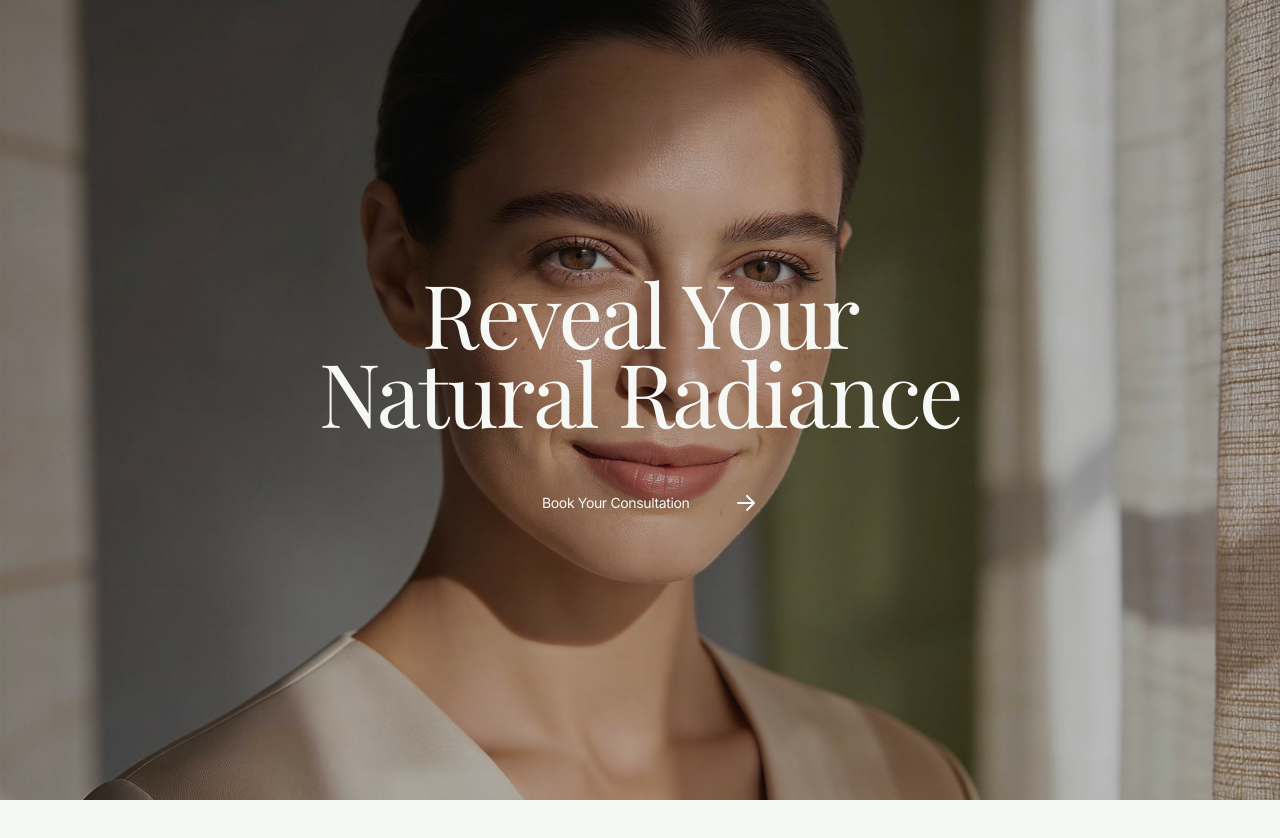
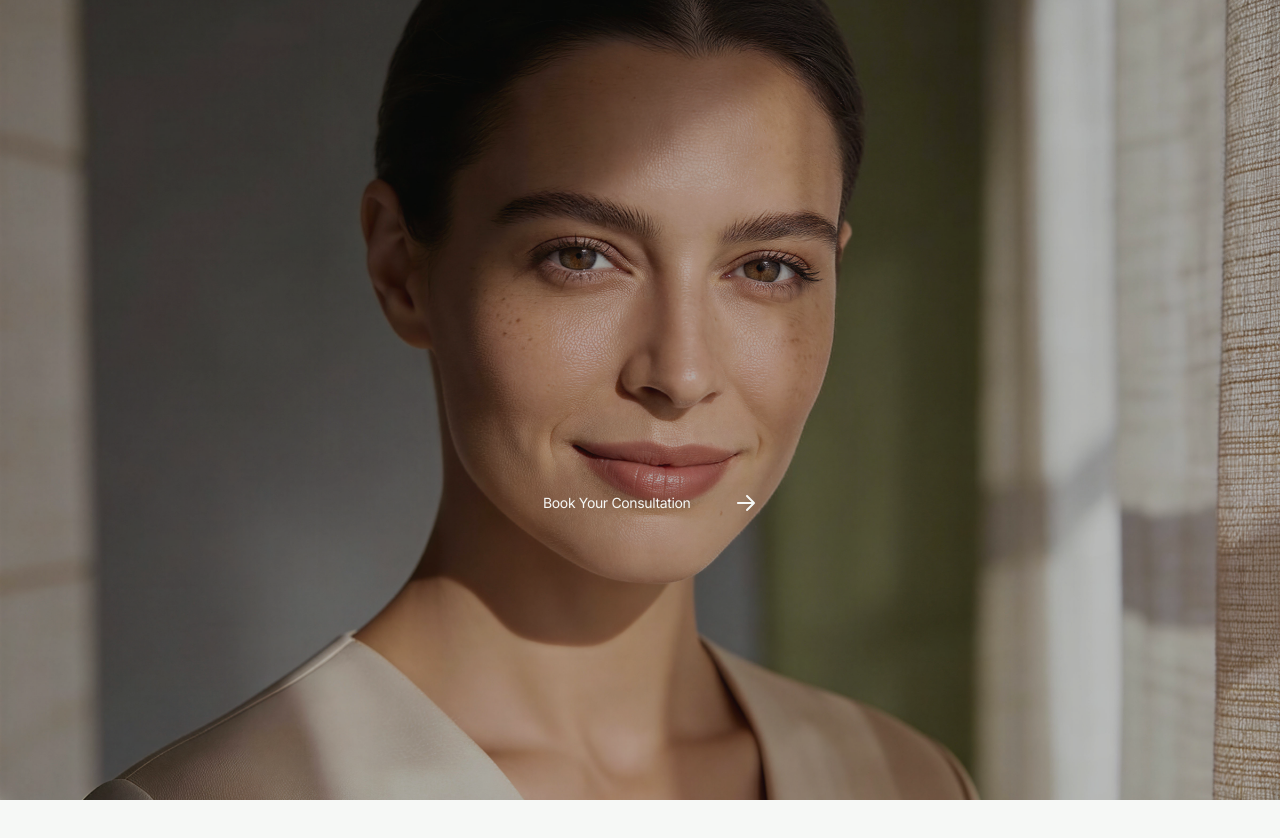
Before and after one commit to ashman02/lumea-in-motion, a Next.js app: page / in a window 1280 px wide. Shown: the top 838 px of the page. Before the commit the page ends 800 px from the top, so only its background shows below. Built offline with nearby package versions, Linux system fonts and the light colour scheme; a web font is replaced by a local one.

Commit message:
Hero section animation is done. also added scroll smoother with the help of GSAP

```diff
--- /dev/null
+++ b/app/components/SmoothScrollerProvider.tsx
@@ -0,0 +1,43 @@
+"use client";
+import gsap from "gsap";
+import { ScrollSmoother } from "gsap/ScrollSmoother";
+import { ScrollTrigger } from "gsap/ScrollTrigger";
+import React, { useEffect, useRef } from "react";
+
+// we have to register both scroll trigger and scroll smoother
+gsap.registerPlugin(ScrollSmoother, ScrollTrigger);
+
+const SmoothScrollerProvider = ({
+    children,
+}: {
+    children: React.ReactNode;
+}) => {
+    const scrollSmootherRef = useRef<ScrollSmoother>(null);
+    useEffect(() => {
+        // Before creating kill the previous one
+        if (scrollSmootherRef.current) {
+            scrollSmootherRef.current.kill();
+        }
+
+        scrollSmootherRef.current = ScrollSmoother.create({
+            smooth: 1.5,
+            effects: true,
+            normalizeScroll: true,
+            smoothTouch: 0.1,
+        });
+
+        // kill the instance before unmount
+        return () => {
+            if (scrollSmootherRef.current) {
+                scrollSmootherRef.current.kill();
+            }
+        };
+    }, []);
+    return (
+        <div id="smooth-wrapper">
+            <div id="smooth-content">{children}</div>
+        </div>
+    );
+};
+
+export default SmoothScrollerProvider;
--- a/app/layout.tsx
+++ b/app/layout.tsx
@@ -1,6 +1,7 @@
 import type { Metadata } from "next";
 import { Playfair_Display, Inter } from "next/font/google";
 import "./globals.css";
+import SmoothScrollerProvider from "./components/SmoothScrollerProvider";
 
 const headingFont = Playfair_Display({
     variable: "--font-playfair",
@@ -27,7 +28,7 @@ export default function RootLayout({
             <body
                 className={`${headingFont.variable} ${secondaryFont.variable} antialiased`}
             >
-        {children}
+                <SmoothScrollerProvider>{children}</SmoothScrollerProvider>
             </body>
         </html>
     );
--- a/app/page.tsx
+++ b/app/page.tsx
@@ -1,9 +1,49 @@
+"use client";
 import Image from "next/image";
 import { homeData } from "./utils/data";
 import Button from "./components/Button";
 import Link from "next/link";
+import gsap from "gsap";
+import { useGSAP } from "@gsap/react";
+import { useRef } from "react";
+import { SplitText } from "gsap/SplitText";
+
+gsap.registerPlugin(useGSAP, SplitText);
 
 export default function Home() {
+    const heroHeadingRef = useRef<HTMLHeadingElement>(null);
+    const heroBtnRef = useRef<HTMLAnchorElement>(null);
+    useGSAP(() => {
+        // Hero Section Animations
+        SplitText.create(heroHeadingRef.current, {
+            type: "lines",
+            autoSplit: true,
+            onSplit: (self) => {
+                gsap.fromTo(
+                    self.lines,
+                    {
+                        y: "100%",
+                        opacity: 0,
+                    },
+                    {
+                        y: 0,
+                        opacity: 1,
+                        duration: 0.6,
+                        ease: "power1.out",
+                        stagger: 0.1,
+                    },
+                );
+                gsap.to(heroBtnRef.current, {
+                    y: 0,
+                    opacity: 1,
+                    delay : 0.3,
+                    duration: 0.6,
+                    ease: "power1.out",
+                });
+            },
+        });
+    }, []);
+
     return (
         <main>
             <section className="hero-section">
@@ -19,23 +59,26 @@ export default function Home() {
                         />
                         <div className="absolute top-0 right-0 bottom-0 left-0 bg-bg-base-inverse opacity-30" />
                     </div>
-                    <div className="text-part relative z-10 flex flex-col items-center gap-12 px-6">
+                    <div data-speed="1.3" className="text-part relative z-10 flex flex-col items-center gap-12 px-6">
                         <div className="headings overflow-hidden">
-                            <h1 className="heading-1 flex flex-col items-center justify-center gap-0 text-text-on-color">
-                                <span className="text-center">
-                                    {homeData.hero.headingPartOne}
-                                </span>
-                                <span className="text-center">
-                                    {homeData.hero.headingPartTwo}
-                                </span>
+                            <h1
+                                ref={heroHeadingRef}
+                                className="heading-1 max-w-100 text-center text-text-on-color md:max-w-129 lg:max-w-165"
+                            >
+                                {homeData.hero.heading}
                             </h1>
                         </div>
-                        <Link href={"#"}>
+                        <Link
+                            ref={heroBtnRef}
+                            href={"#"}
+                            className="translate-y-12 opacity-0"
+                        >
                             <Button title={homeData.hero.cta} rightIcon />
                         </Link>
                     </div>
                 </div>
             </section>
+            <section className="h-screen w-full bg-bg-secondary"></section>
         </main>
     );
 }
--- a/app/utils/data.ts
+++ b/app/utils/data.ts
@@ -3,8 +3,7 @@ import heroImage from "@/public/images/hero-image.jpeg"
 const homeData = {
     hero : {
         heroImage : heroImage,
-        headingPartOne : "Reveal Your",
-        headingPartTwo : "Natural Radiance",
+        heading : "Reveal Your Natural Radiance",
         cta : "Book Your Consultation"
     }
 }
```
Lines whose indentation alone changed are shown as unchanged.
